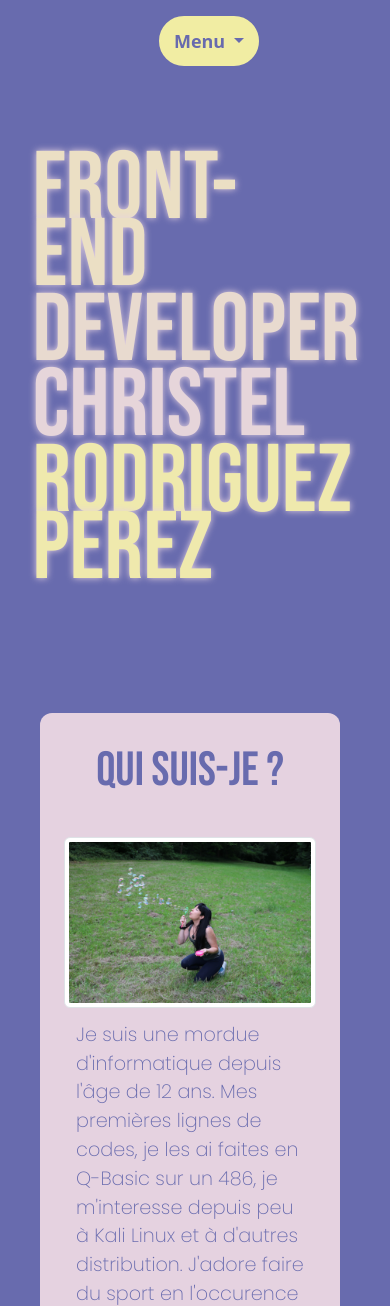
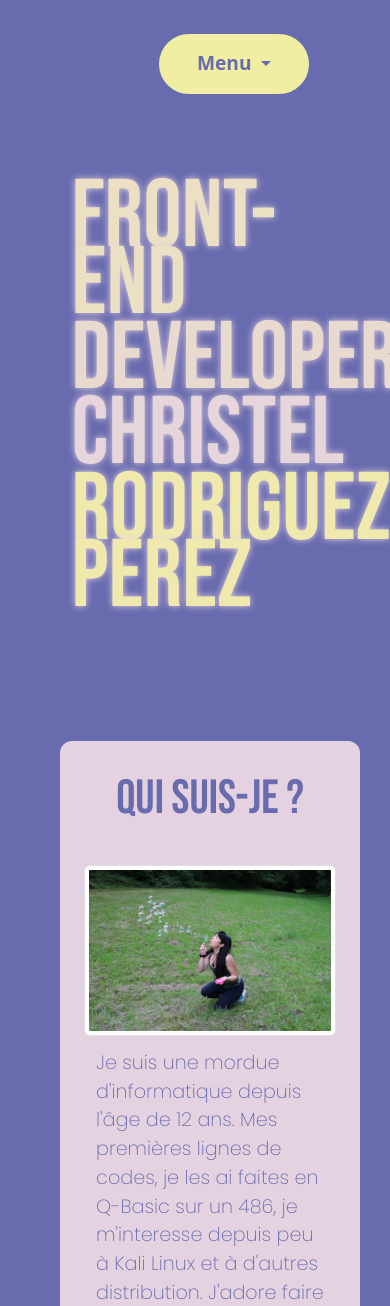
Before and after one commit to Baboo81/baboo81.github.io, a PHP site: page / in a window 390 px wide; the page is wider, and only the part inside the window is pictured. Shown: the top 1306 px of that part. Run offline with PHP 8.4, Linux system fonts and the light colour scheme; some web fonts are replaced.

Commit message:
Responsive

```diff
--- a/assets/css/styles.css
+++ b/assets/css/styles.css
@@ -772,14 +772,15 @@ footer
 
     #dropdownMenu2
     {
-        height: 50px;
-        width: 100px;
-        font-size: large;
+        height: 60px;
+        width: 150px;
+        margin-top: 5%;
+        font-size: 1.2em;
     }
 
     #part-violet
     {
-        height: 1950px;
+        height: 1700px;
         width: 100%;
         background-color: var(--violet);
     }
@@ -825,6 +826,7 @@ footer
     #mainTitle
     {
         margin-top: 10%;
+        margin-right: 15%;
     }
 
     #intro
@@ -832,7 +834,7 @@ footer
         height: 1050px;
         width: 300px;
         margin-top: 10%;
-        margin-left: 10%;
+        margin-left: 15%;
     }
 
     #introBtn
@@ -1009,7 +1011,7 @@ footer
     #titleStage
     {
         font-size: 4em !important;
-        margin-top: -30%;
+        margin-top: -40%;
         margin-left: 75%;
         animation: flash2 4s linear infinite;
     }
@@ -1018,7 +1020,7 @@ footer
     #titleCertifications
     {
         font-size: 4em !important;
-        margin-left: 47%;
+        margin-left: 55%;
     }
 
     #carouselExampleCaptions
@@ -1026,7 +1028,7 @@ footer
         height: 400px !important;
         width: 445px !important;
         margin-top: 15%;
-        margin-left: 0%;
+        margin-left: -2%;
     }
 
     #carousel
@@ -1038,19 +1040,20 @@ footer
 
     #control-prev
     {
-        margin-top: 80%;
+        margin-top: 50%;
+        margin-right: -40%;
     }
 
     #control-next
     {
-        margin-top: 80%;
-        margin-left: -50%;
+        margin-top: 50%;
+        margin-left: -40%;
     }
 
     #carousel-indic
     {
         margin-bottom: 98%;
-        margin-left: 5%;
+        margin-left: 15%;
     }
     /*END*/
 
@@ -1058,7 +1061,7 @@ footer
     footer
     {
         background-color: var(--blue);
-        height: 600px;
+        height: 300px;
         color: var(--yellow);
         font-size: 1em;
         font-weight: bold;
@@ -1067,7 +1070,7 @@ footer
 
     #GLM
     {
-        left: 20%;
+        left: 25%;
     }
 
     #chris
--- a/assets/scripts/main.js
+++ b/assets/scripts/main.js
@@ -110,10 +110,13 @@ $(document).ready(function(){
 
 //Gestion slider:
 $(document).ready(function(){
+    for(let i = 0; i <15; i++){
+        $('#carouselExampleCaptions').append(`<div class="carousel-indicators" id="carousel-indic"><button type="button" data-bs-target="#carouselExampleCaptions" data-bs-slide-to="0" class="active" aria-current="true" aria-label="Slide 1"></button></div>`);
+    }
 
 });
 
 //Gestion certificats:
-$(document).ready(function(){
-
+$(document).ready(function(index){
+    $('<div class="carousel-indicators" id="carousel-indic">').click(`<button type="button" data-bs-target="#carouselExampleCaptions" data-bs-slide-to="1" ${index+1} aria-label="Slide 2"></button>`);
 });
--- a/index.html
+++ b/index.html
@@ -44,15 +44,18 @@
                     Menu
                 </button>
                 <div class="dropdown-menu" aria-labelledby="dropdownMenu2">
-                    <button class="dropdown-item" type="button">
-                        Acceuil
-                    </button>
-                    <button class="dropdown-item" type="button">
+                    <a class="dropdown-item" href="#">
+                        Home
+                    </a>
+                    <a class="dropdown-item" href="#projets">
                         Projets
-                    </button>
-                    <button class="dropdown-item" type="button">
+                    </a>
+                    <a class="dropdown-item" href="#pictos">
                         Pictos
-                    </button>
+                    </a>
+                    <a class="dropdown-item" href="#certif">
+                        Certifications
+                    </a>
                 </div>
             </div>
             <div class="d-flex">
```
